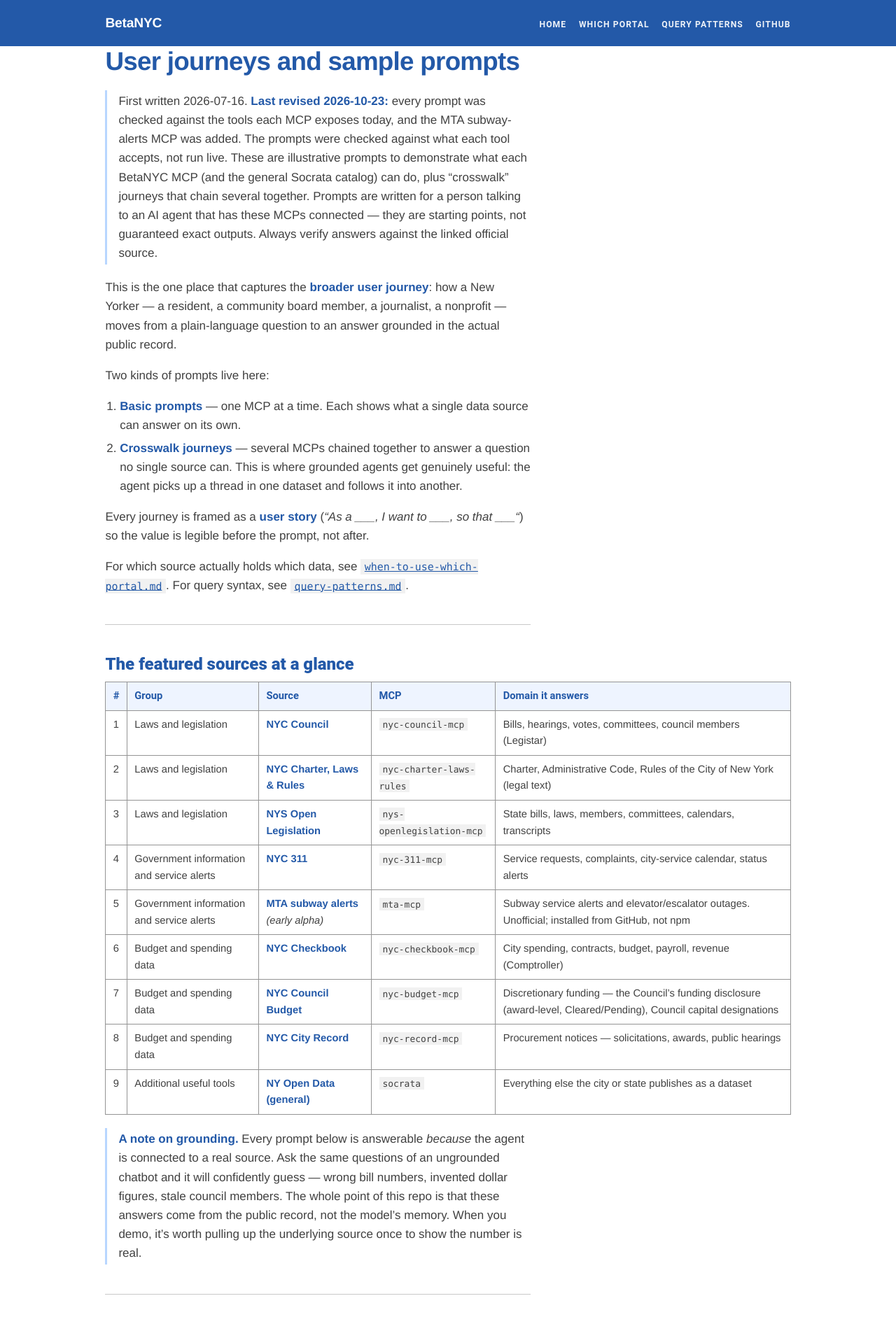
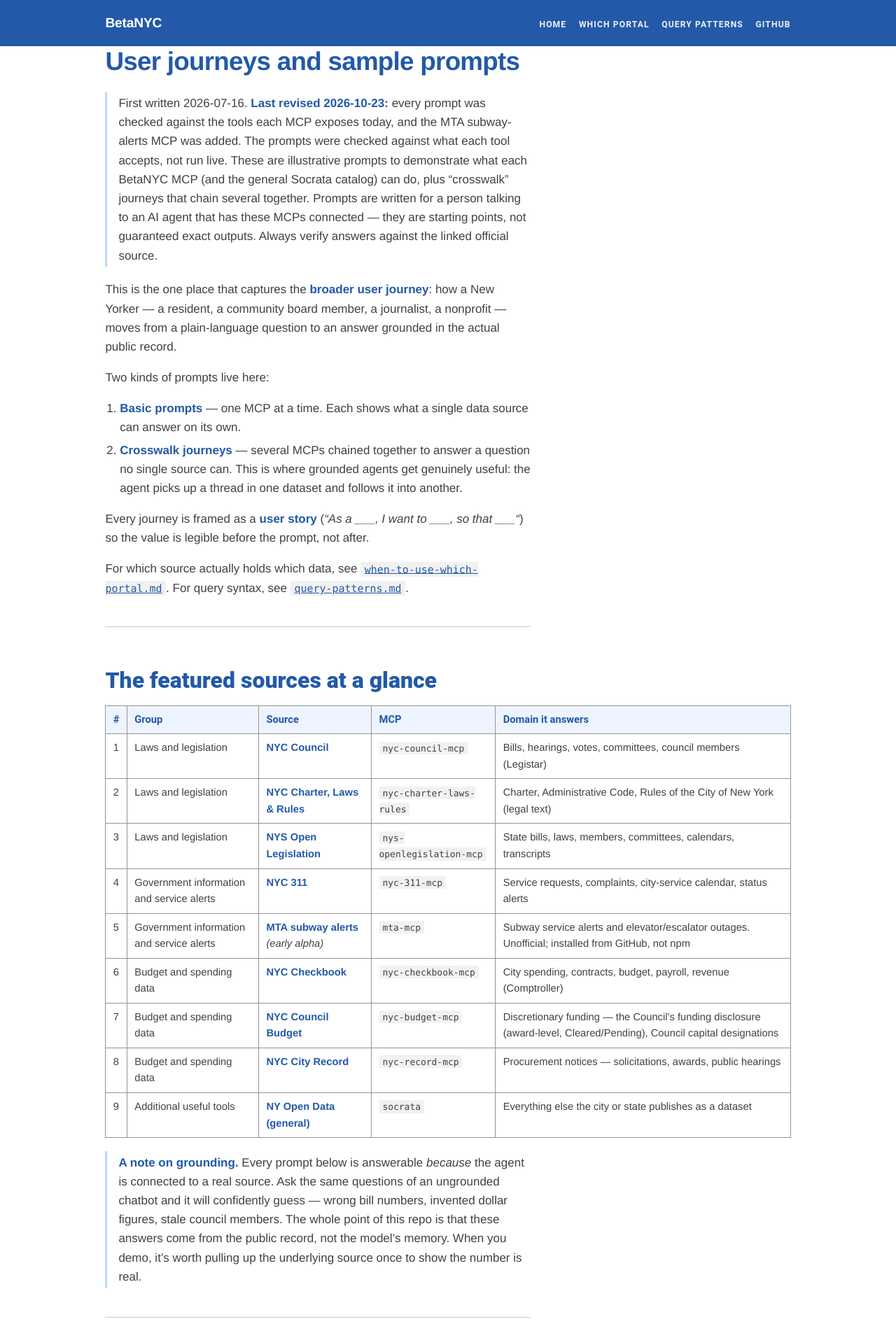
Before and after one commit to BetaNYC/grounding-ai-with-ny-open-data, a Jekyll site: the page built from guides/user-journeys.md, in a window 1280 px wide. Shown: the top 1892 px of the page at 70% size. Built offline with Jekyll 4.4.1, drawn with Linux system fonts in a browser that asks for light colours; our own code applies the rules of GitHub Pages for plain Markdown files.

Commit message:
User journeys: more space under the header; larger Part, group and tool headings
Co-Authored-By: Claude Opus 5.5 <noreply@anthropic.com>

```diff
--- a/assets/css/live-demos.css
+++ b/assets/css/live-demos.css
@@ -38,3 +38,18 @@
   vertical-align:-2px;animation:ld-blink 1s steps(2,start) infinite}
 @keyframes ld-blink{to{visibility:hidden}}
 @media(prefers-reduced-motion:reduce){.live-demo .ld-cursor{animation:none}}
+
+/* Page rhythm for user-journeys only (this file loads on no other page):
+   more air under the site header, and headings big enough to tell
+   Part > group > tool apart at a glance on a phone. */
+main{padding-top:3.4rem}
+main > h1{margin-bottom:1.4rem}
+main > h2{font-size:2rem;margin:3.6rem 0 1rem}
+main > h3{font-size:1.5rem;margin:3rem 0 .6rem;padding-top:.9rem;
+  border-top:3px solid var(--bnyc-blue)}
+main > h4{font-size:1.15rem;margin:2rem 0 .5rem}
+@media(max-width:760px){
+  main{padding-top:2.8rem}
+  main > h2{font-size:1.75rem}
+  main > h3{font-size:1.35rem}
+}
```
